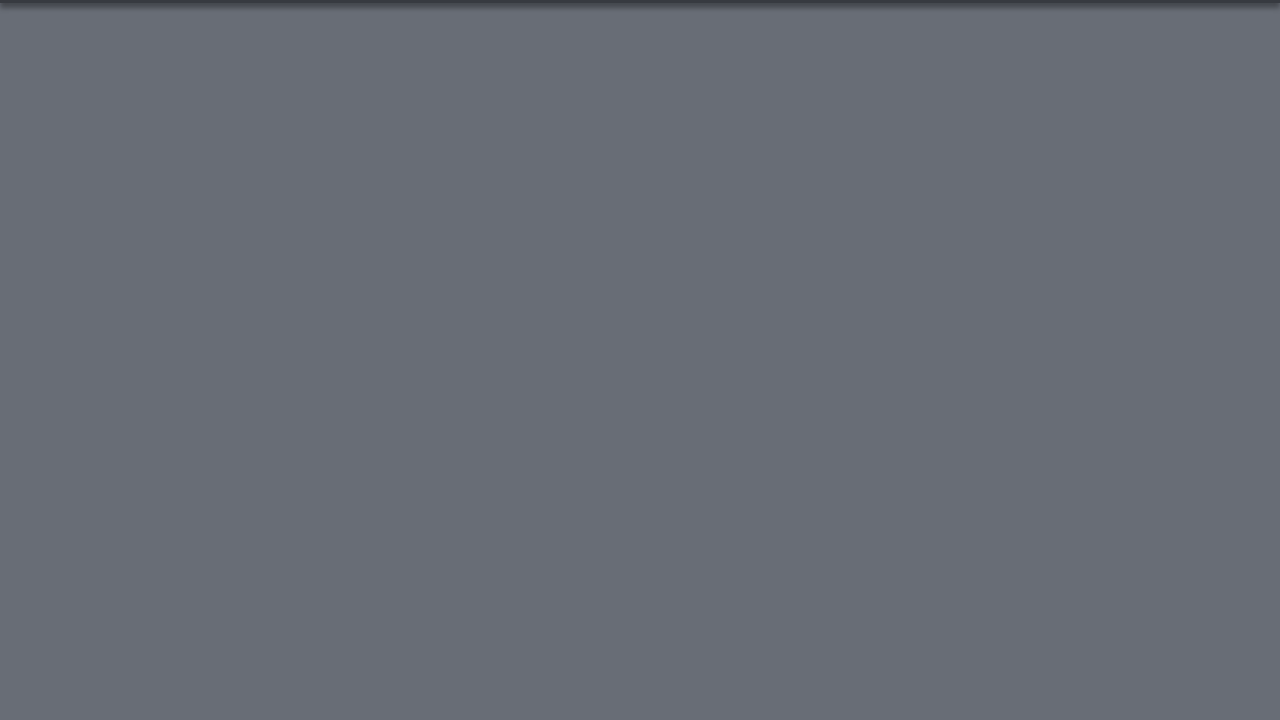
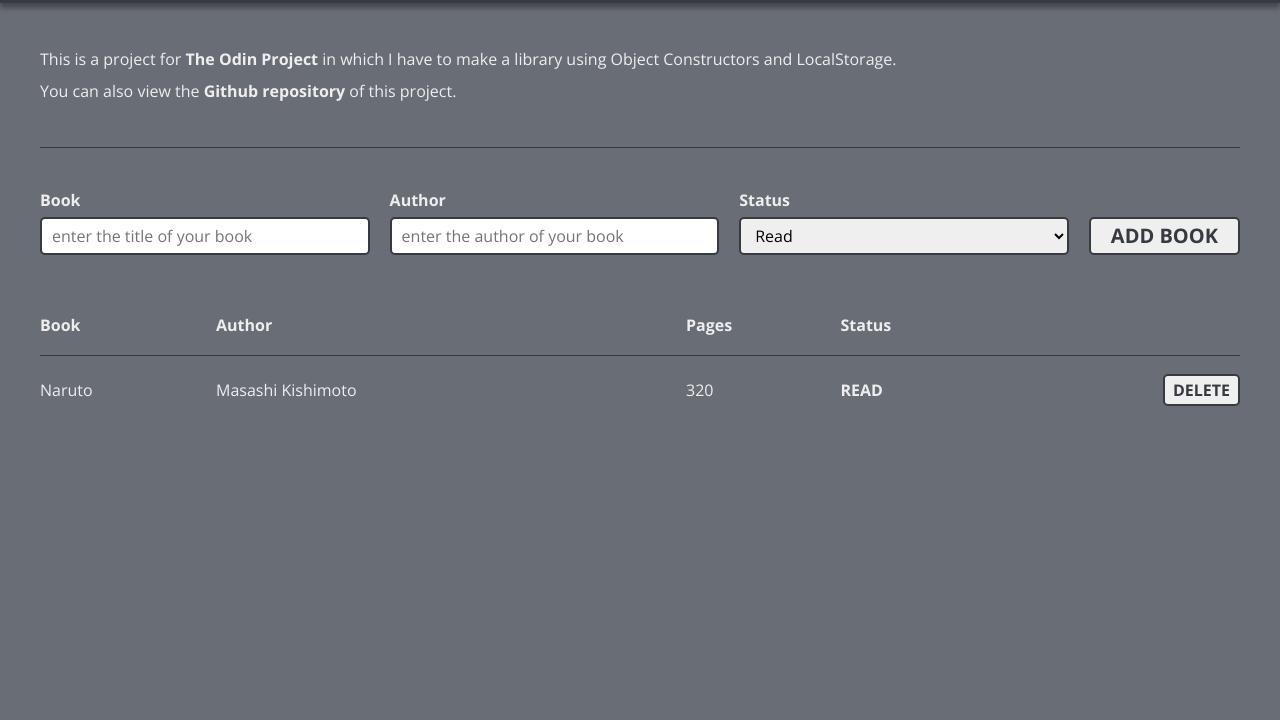
Before and after one commit to pav-nk/Library, a website built with Parcel: page src/index.html in a window 1280 px wide. Shown: the part 80-800 px from the top of the page. Built offline with nearby package versions, Linux system fonts and the light colour scheme.

Commit message:
feat: basic styling and interface markup completed

```diff
--- a/src/index.html
+++ b/src/index.html
@@ -6,7 +6,7 @@
     <link rel="preconnect" href="https://fonts.googleapis.com" />
     <link rel="preconnect" href="https://fonts.gstatic.com" crossorigin />
     <link
-      href="https://fonts.googleapis.com/css2?family=Open+Sans:ital,wght@0,300..800;1,300..800&display=swap"
+      href="https://fonts.googleapis.com/css2?family=Open+Sans:ital,wght@0,300..800;1,300..800&family=Rubik+Mono+One&display=swap"
       rel="stylesheet"
     />
     <link rel="icon" type="image/x-icon" href="./icons/favicon.svg" />
@@ -35,13 +35,71 @@
     <main>
       <section class="library">
         <div class="wrapper">
-          <p class="description"></p>
-          <div class="library__items">
-            <div class="library__item"></div>
+          <p class="description">
+            This is a project for
+            <a href="https://www.theodinproject.com/">The Odin Project</a> in
+            which I have to make a library using
+            <span>Object Constructors</span> and
+            <span>LocalStorage</span>.<br />
+            You can also view the
+            <a href="https://github.com/pav-nk/Library">Github repository</a>
+            of this project.
+          </p>
+          <div class="library__inner">
+            <form class="entry-field" name="form" novalidate>
+              <div class="entry-field__item entry-field__item--name">
+                <label for="name">Book</label>
+                <input
+                  type="text"
+                  id="name"
+                  placeholder="enter the title of your book"
+                  required
+                />
+              </div>
+              <div class="entry-field__item entry-field__item--author">
+                <label for="author">Author</label>
+                <input
+                  type="text"
+                  id="author"
+                  placeholder="enter the author of your book"
+                  required
+                />
+              </div>
+              <div class="entry-field__item entry-field__item--status">
+                <label for="status">Status</label>
+                <select name="status" id="status">
+                  <option value="read">Read</option>
+                  <option value="not read">Not read</option>
+                </select>
+              </div>
+              <input
+                type="submit"
+                value="Add book"
+                class="button button--submit"
+              />
+            </form>
+            <table class="library__table table">
+              <thead>
+                <tr>
+                  <th>Book</th>
+                  <th>Author</th>
+                  <th>Pages</th>
+                  <th colspan="2">Status</th>
+                </tr>
+              </thead>
+              <tbody>
+                <tr class="library__item">
+                  <td>Naruto</td>
+                  <td>Masashi Kishimoto</td>
+                  <td>320</td>
+                  <td><span class="read-status">read</span></td>
+                  <td><button class="button button--remove">delete</button></td>
+                </tr>
+              </tbody>
+            </table>
           </div>
         </div>
       </section>
     </main>
-    <div class="modal"></div>
   </body>
 </html>
--- a/src/styles/style.styl
+++ b/src/styles/style.styl
@@ -2,7 +2,7 @@
 color-1 = #686D76
 color-2 = #373A40
 color-3 = #EEEEEE
-color-4 = #DC5F00
+color-4 = #FF204E
 
 html
     font-size: 10px
@@ -16,11 +16,23 @@ body
 a, button
     cursor: pointer
 
+a
+    text-decoration: none
+    color: color-3
+    font-weight: bold
+    transition: color .3s ease-in-out
+    &:hover
+        color: color-4
+
 .wrapper
     margin: 0 auto
-    max-width: 1140px
+    max-width: 1200px
+    @media (max-width: 1200px)
+        padding: 0 20px
+
 
 .title
+    font-family: "Rubik Mono One", monospace
     text-transform: uppercase
     font-size: 3.5rem
 
@@ -41,16 +53,31 @@ a, button
     border: none
     border-radius: 5px
     color: color-3
-    text-transform: uppercase
     font-weight: bold
     font-size: 2rem
+    cursor: pointer
+    transition: all .3s ease-in-out
+    text-transform: uppercase
     &--delete
         width: 40px
         height: 40px
         background: url("../icons/delete.svg") center / 32px no-repeat
-        transition: transform .3s ease-in-out
-    &:hover
-        transform: scale(1.1)
+        &:hover
+            transform: scale(1.1)
+    &--submit
+        color: color-2
+        padding: 2px 20px
+        border: 2px solid color-2
+        &:hover, &&:focus
+            border: 2px solid color-4
+    &--remove
+        color: color-2
+        padding: 2px 8px
+        font-size: 1.6rem
+        border: 2px solid color-2
+        &:hover, &&:focus
+            border: 2px solid color-4
+
 
 .header
     padding: 15px 0
@@ -64,3 +91,56 @@ a, button
         cursor: pointer
         display: flex
         gap: 25px
+
+.library
+    padding: 40px 0
+
+.description
+    margin-bottom: 40px
+    line-height: 2
+    padding-bottom: 40px
+    border-bottom: 1px solid color-2
+
+.entry-field
+    display: flex
+    justify-content: space-between
+    align-items: flex-end
+    gap: 20px
+    margin-bottom: 40px
+    @media (max-width: 768px)
+        align-items: stretch
+        flex-direction: column
+    &__item
+        flex: 1 0 0
+        display: flex
+        flex-direction: column
+        gap: 5px
+        & input, select
+            flex: 1 0 0
+            padding: 5px 10px
+            border: 2px solid color-2
+            outline: none
+            border-radius: 5px
+            &:focus
+                border: 2px solid color-4
+        & label
+            font-weight: bold
+
+.table
+    border-collapse: collapse
+    width: 100%
+    & thead > tr
+        border-bottom: 1px solid color-2
+    & th
+        padding 18px 0
+        text-align: left
+    & td
+        padding 18px 0
+        &:nth-child(5)
+            display: flex
+            justify-content: flex-end
+            align-items: center
+
+.read-status
+    font-weight: bold
+    text-transform: uppercase
```
Also changed, not shown: .yarnrc.yml (added), 3 other files.
